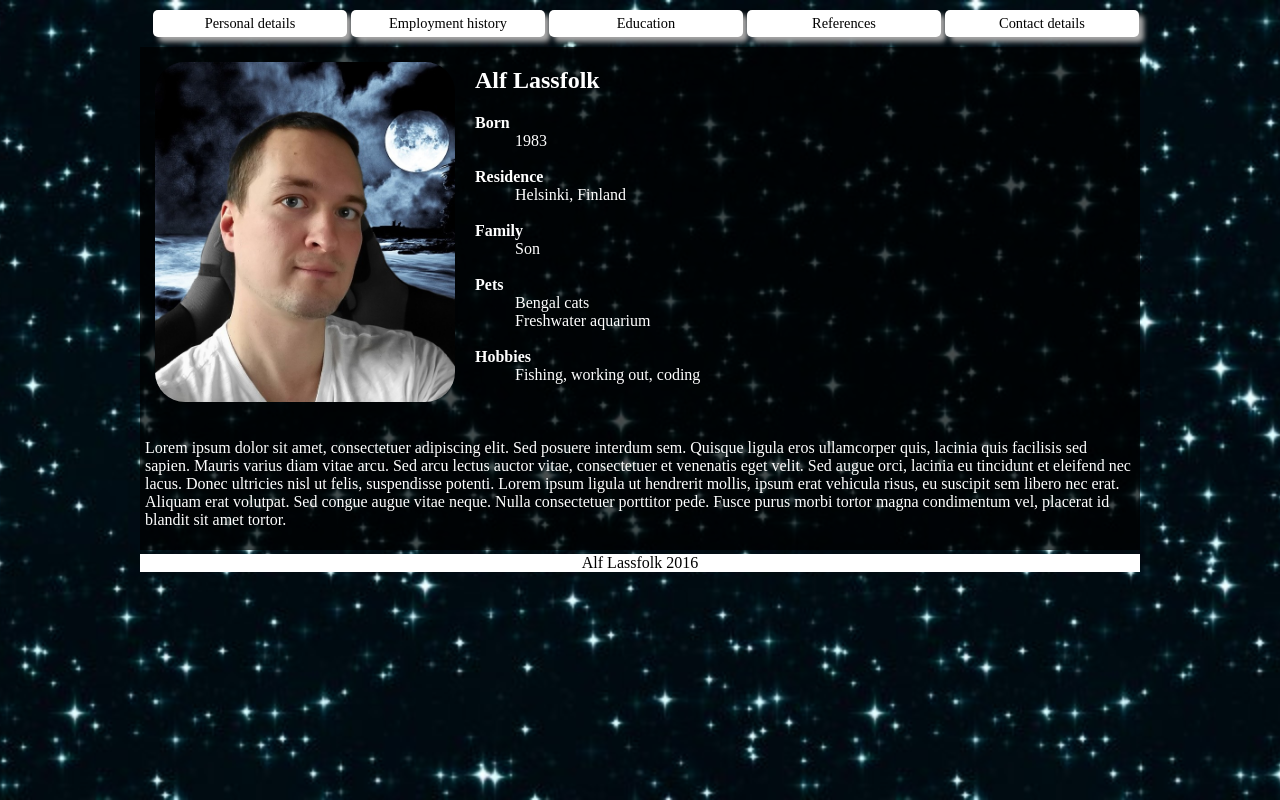
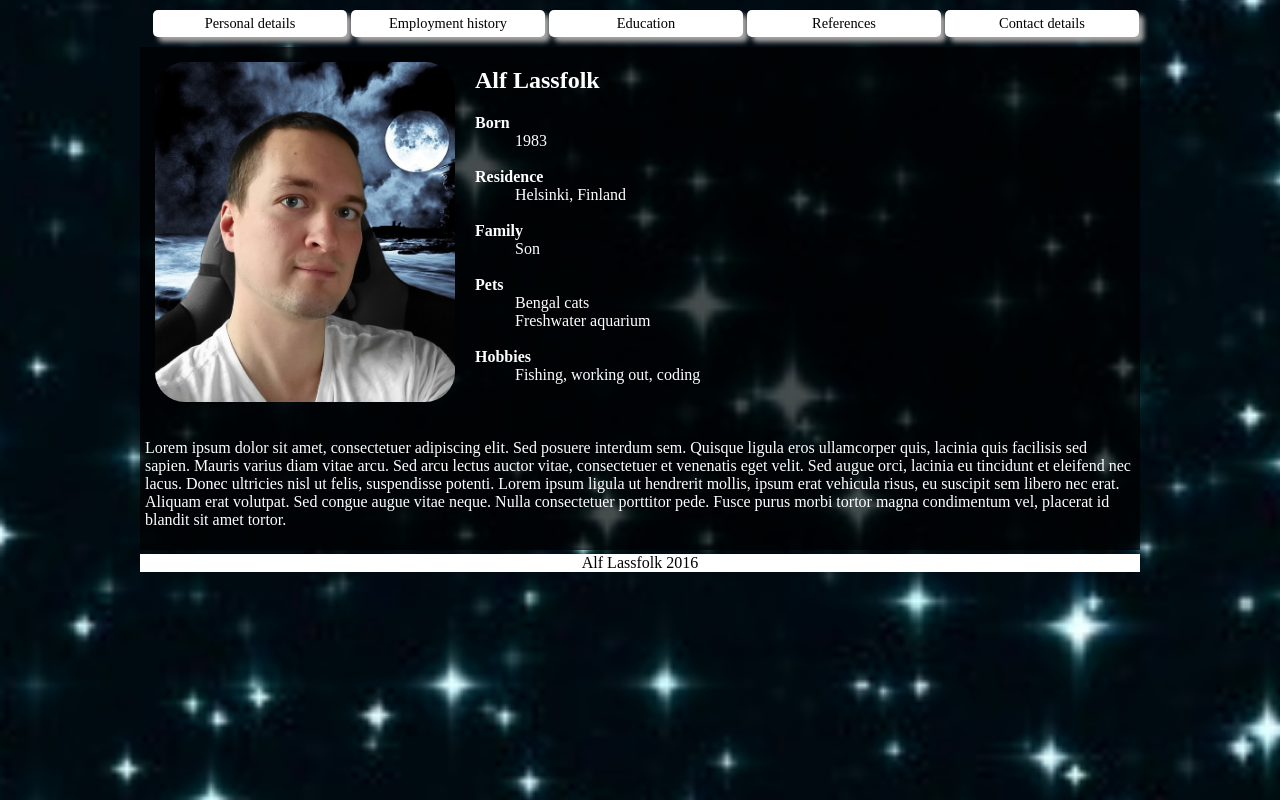
Before and after one commit to lassfolk/lassfolk.github.io, a plain HTML site: page index.html in a window 1280 px wide. Drawn offline with nearby package versions, Linux system fonts and the light colour scheme.

Commit message:
Update media.css

```diff
--- a/css/media.css
+++ b/css/media.css
@@ -7,7 +7,7 @@
         top: 50%;
         left: 50%;
         width: 150em;
-        /*height: 150em;*/
+        height: 150em;
         z-index: -1;
         transform: translate(-50%,-50%);
         background: url("/img/background.jpg") no-repeat;
```
